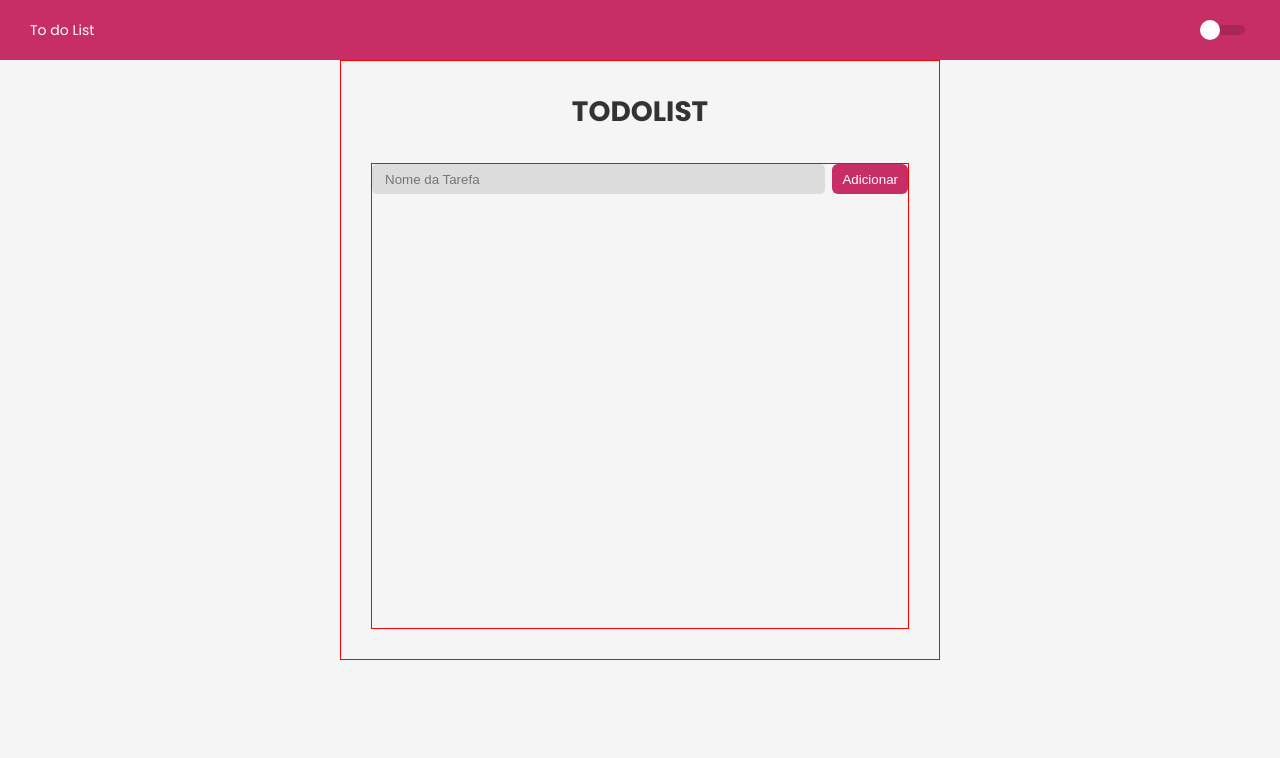
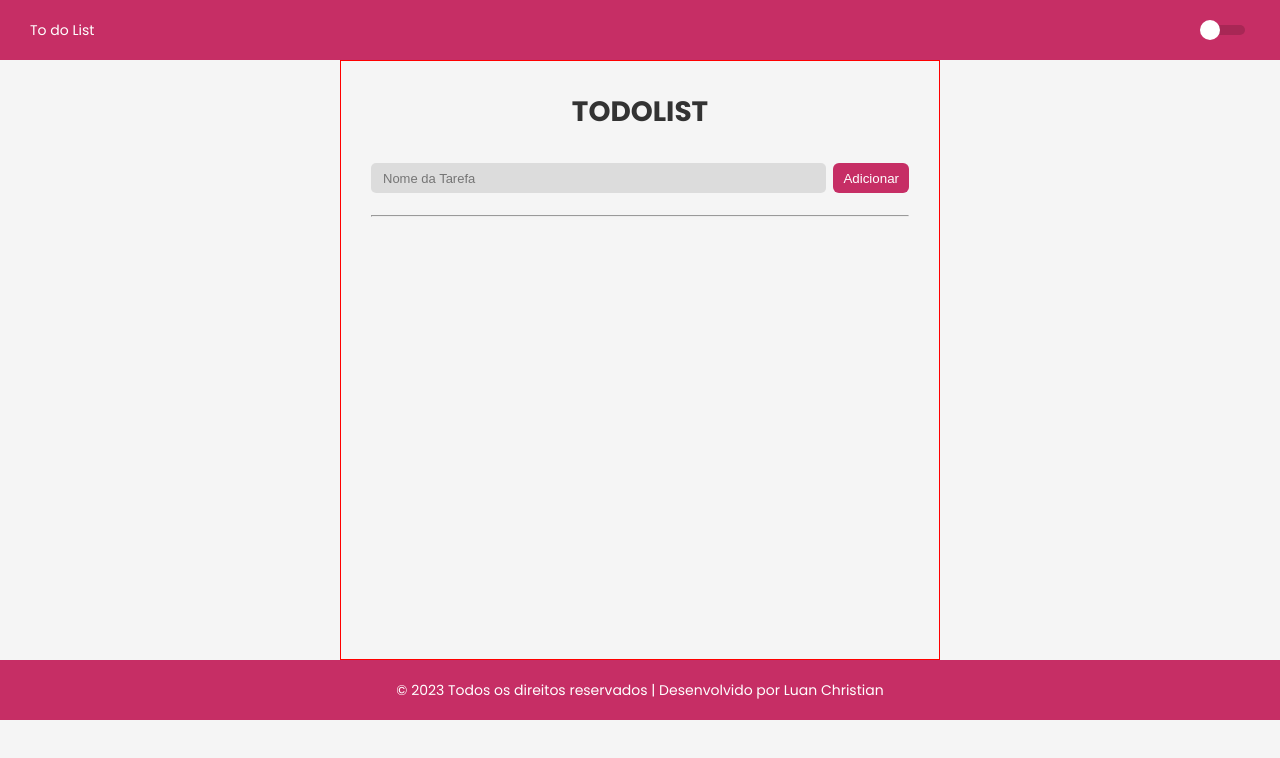
Before and after one commit to devluanchristian/todo-list, a React (Create React App) app: page / in a window 1280 px wide. Shown: the top 758 px of the page. Built offline with nearby package versions, Linux system fonts and the light colour scheme.

Commit message:
:sparkles: feat: Componente Footer

```diff
--- a/src/components/Button/index.tsx
+++ b/src/components/Button/index.tsx
@@ -1,6 +1,7 @@
 import { ButtonStyled } from "./styled";
 
 const Button = () => {
+
   return <ButtonStyled>Adicionar</ButtonStyled>;
 };
 
--- /dev/null
+++ b/src/components/Footer/index.tsx
@@ -0,0 +1,10 @@
+import { FooterStyled } from "./styled"
+
+
+const Footer = () => {
+  return (
+    <FooterStyled><p>&copy; 2023 Todos os direitos reservados | Desenvolvido por Luan Christian</p></FooterStyled>
+  )
+}
+
+export default Footer
--- /dev/null
+++ b/src/components/Footer/styled.ts
@@ -0,0 +1,12 @@
+import styled from "styled-components";
+
+export const FooterStyled = styled.footer`
+  height: 60px;
+  width: 100%;
+  background: ${(props) => props.theme.colors.primary};
+  color: #ffffff;
+  display: flex;
+  align-items: center;
+  justify-content: center;
+  padding: 0 30px;
+`;
--- a/src/components/Form/index.tsx
+++ b/src/components/Form/index.tsx
@@ -1,19 +1,31 @@
-import React from "react";
+import React, { useState } from "react";
 import { FormContainer } from "./styled";
 import InputLabel from "../InputLabel";
 import InputContainer from "../InputContainer";
 import Button from "../Button";
+import Footer from "../Footer";
 
 const Form = () => {
+  const [input, setInput] = useState("");
+
+  const handleSubmit = async (e: { preventDefault: () => void }) => {
+    e.preventDefault();
+    console.log(input);
+  };
   return (
-    <FormContainer>
+    <FormContainer onSubmit={handleSubmit}>
       <h1>TODOLIST</h1>
       <InputContainer>
         <div className="container-add">
-          <InputLabel placeholder={"Nome da Tarefa"} type={"text"} />
+          <InputLabel
+            placeholder={"Nome da Tarefa"}
+            type={"text"}
+            value={input}
+            onChange={(e) => setInput(e.target.value)}
+          />
           <Button />
         </div>
-
+        <hr />
       </InputContainer>
     </FormContainer>
   );
--- a/src/components/Form/styled.ts
+++ b/src/components/Form/styled.ts
@@ -6,14 +6,15 @@ export const FormContainer = styled.form`
   flex-direction: column;
   height: 600px;
   width: 600px;
+  padding: 30px;
   border: 1px solid red;
-  padding: 30px;
 
   h1 {
     font-weight: bold;
     padding-bottom: 30px;
   }
-  span {
-    border: 2px solid white;
+  hr{
+    margin-top: 4%;
   }
+
 `;
--- a/src/components/InputContainer/styled.ts
+++ b/src/components/InputContainer/styled.ts
@@ -3,7 +3,7 @@ import styled from "styled-components";
 export const InputContainerStyled = styled.div`
   width: 100%;
   height: 100%;
-  border: 1px solid red;
+
 
   .container-add{
     display: flex;
--- a/src/components/InputLabel/index.tsx
+++ b/src/components/InputLabel/index.tsx
@@ -3,11 +3,18 @@ import { InputLabelStyled } from "./styled";
 interface IInputPros {
   placeholder: string;
   type: string;
+  value: string;
+  onChange: (event: React.ChangeEvent<HTMLInputElement>) => void;
 }
 
-const InputLabel = ({ placeholder, type }: IInputPros) => {
+const InputLabel = ({ placeholder, type, value, onChange }: IInputPros) => {
   return (
-    <InputLabelStyled type={type} placeholder={placeholder}></InputLabelStyled>
+    <InputLabelStyled
+      type={type}
+      placeholder={placeholder}
+      value={value}
+      onChange={onChange}
+    ></InputLabelStyled>
   );
 };
 
--- a/src/components/InputLabel/styled.ts
+++ b/src/components/InputLabel/styled.ts
@@ -8,10 +8,11 @@ export const InputLabelStyled = styled.input`
   border-radius: 5px;
   padding: 10px;
   outline: none;
+  font-size: 13px;
   background-color: ${(props) => props.theme.colors.input};
   color: ${(props) => props.theme.colors.text};
 
   ::placeholder {
-    padding-left: 3px;
+    padding-left: 2px;
   }
 `;
--- a/src/page/Home/index.tsx
+++ b/src/page/Home/index.tsx
@@ -5,6 +5,7 @@ import light from "../../style/Theme/light";
 import { useState } from "react";
 import dark from "../../style/Theme/dark";
 import Form from "../../components/Form";
+import Footer from "../../components/Footer";
 
 const Home = () => {
   const [theme, setTheme] = useState(light);
@@ -19,6 +20,7 @@ const Home = () => {
       <div className="container-form">
         <Form />
       </div>
+      <Footer/>
     </ThemeProvider>
   );
 };
```
